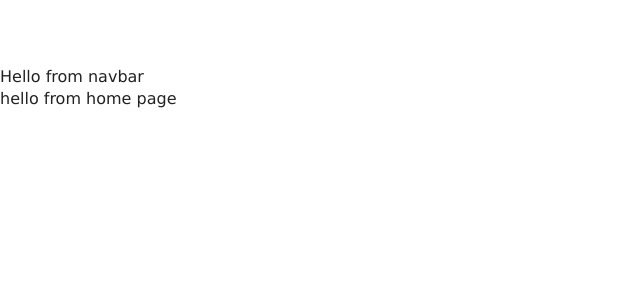
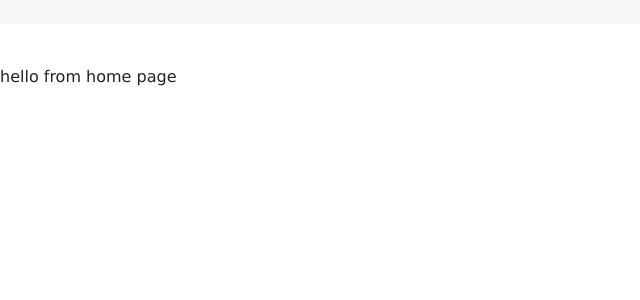
Before and after one commit to ducanhaep/react-resort, a React (Create React App) app: page / in a window 1280 px wide. Shown: the top 300 px of the page, without its empty margins (0-640 px from the left). Built offline with nearby package versions, Linux system fonts and the light colour scheme.

Commit message:
save code home 06/06/2019

```diff
--- a/src/components/Navbar.js
+++ b/src/components/Navbar.js
@@ -1,11 +1,22 @@
-import React, { Component } from 'react'
+import React, { Component } from 'react';
+import logo from '../images/logo.svg';
+import {FaAlignRight} from 'react-icons/fa';
+import {Link} from 'react-router-dom';
 
 export default class Navbar extends Component {
+  state={
+    isOpen: false,
+  }
+
+  handleToggle = () => {
+    this.setState({isOpen: !this.state.isOpen})
+  }
+
   render() {
     return (
-      <div>
-        Hello from navbar
-      </div>
+      <nav className="navbar">
+        <div className></div>
+      </nav>
     )
   }
 }
```
